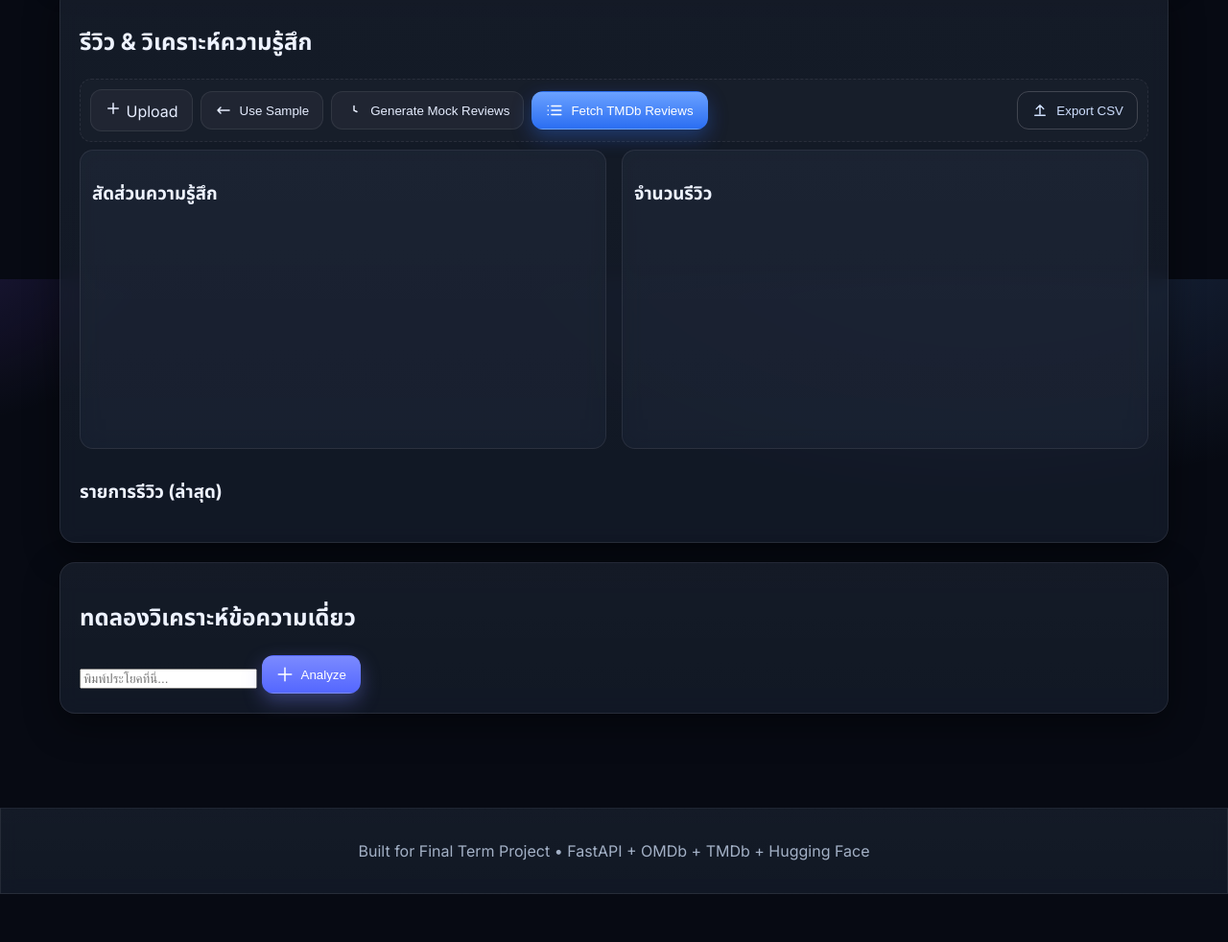
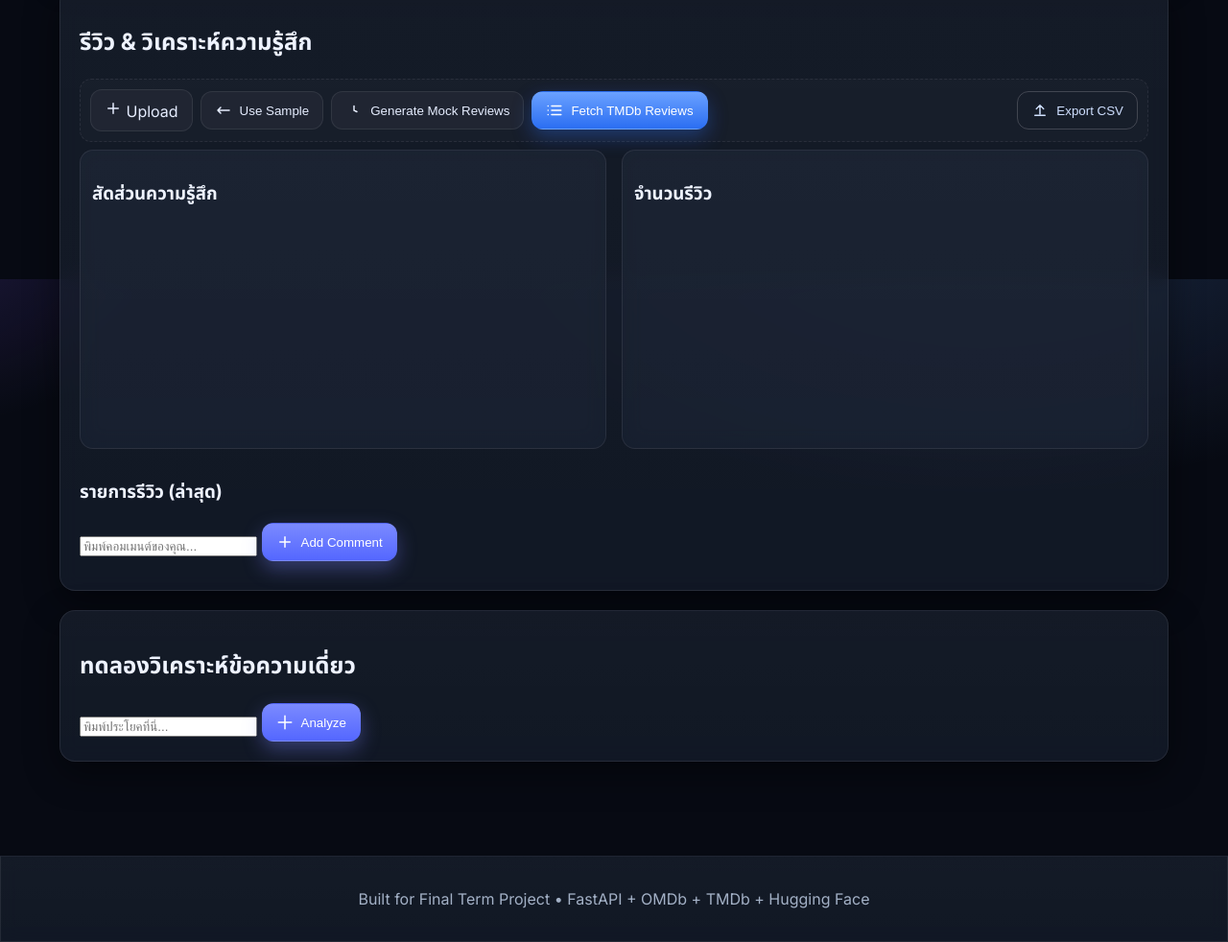
Before and after one commit to bbthecat/Movie-Sentiment-Analyzer, a website: page frontend/index.html in a window 1280 px wide. Shown: the part 509-1491 px from the top of the page at 96% size. Before the commit the page ends 1441 px from the top, so only its background shows below. Drawn offline with Linux system fonts and the light colour scheme; files that its build step writes are made by us from their sources; files whose address does not match are found by name.

Commit message:
Update index.html

```diff
--- a/frontend/index.html
+++ b/frontend/index.html
@@ -100,6 +100,13 @@
 
         <div class="reviews">
           <h3>รายการรีวิว (ล่าสุด)</h3>
+          <div class="row" style="gap:10px; margin:8px 0 6px 0">
+            <input id="newComment" placeholder="พิมพ์คอมเมนต์ของคุณ..." />
+            <button id="btnAddComment" class="btn btn-secondary">
+              <svg viewBox="0 0 24 24" width="18" height="18"><path d="M12 5v14M5 12h14" stroke="currentColor" stroke-width="2" stroke-linecap="round"/></svg>
+              Add Comment
+            </button>
+          </div>
           <div id="reviewsList" class="reviews-list"></div>
         </div>
       </section>
```
